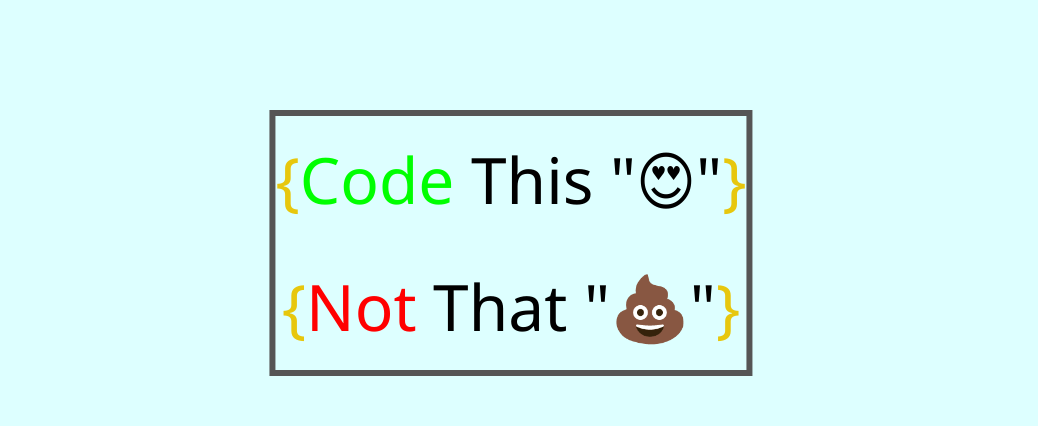
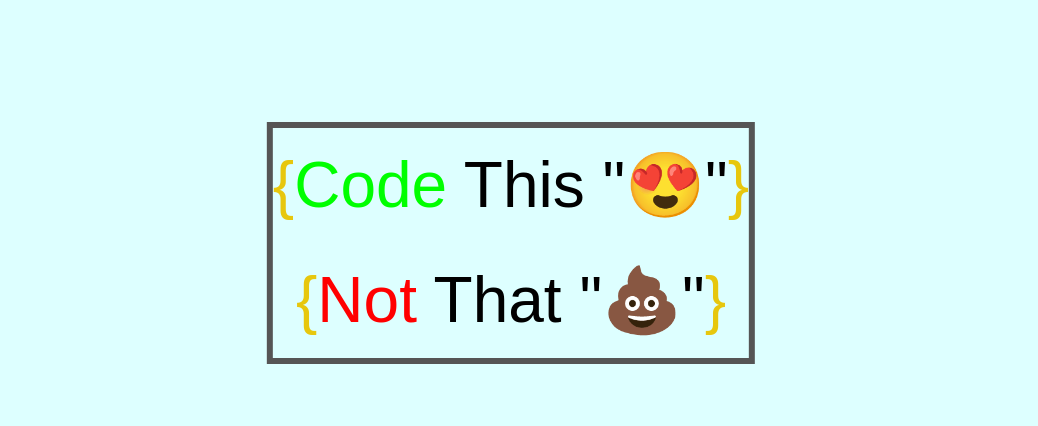
Before and after one commit to WasiArain/CodeThisNotThat, a plain HTML site: page index.html in a window 1280 px wide. Shown: the part 157-583 px from the top of the page, 129-1167 px from the left. Drawn offline with Linux system fonts and the light colour scheme; a web font is replaced by a local one.

Commit message:
Update style.css

```diff
--- a/style.css
+++ b/style.css
@@ -2,9 +2,14 @@
     margin: 0;
     padding: 0;
     box-sizing: border-box;
-    font-family: 'Segoe UI', Tahoma, Geneva, Verdana, sans-serif;
+    font-family: sniglet, sans-serif;
+    font-weight: 400;
+    font-style: normal;
     transition: all 0.2s ease;
 }
+
+
+/* sniglet & quicksand */
 
 html {
     scroll-behavior: smooth;
@@ -39,8 +44,6 @@ body {
 .box h1 {
     margin: 20px 0;
     font-size: 64px;
-    font-weight: 500;
-    font-style: normal;
 }
 
 .box h1 .span {
@@ -272,3 +275,13 @@ body {
         font-size: 44px;
     }
 }
+
+
+/* COMMENTED */
+
+
+/*
+ * font-family: 'Segoe UI', Tahoma, Geneva, Verdana, sans-serif;
+ * font-weight: 500;
+ * font-style: normal;
+*/
```
